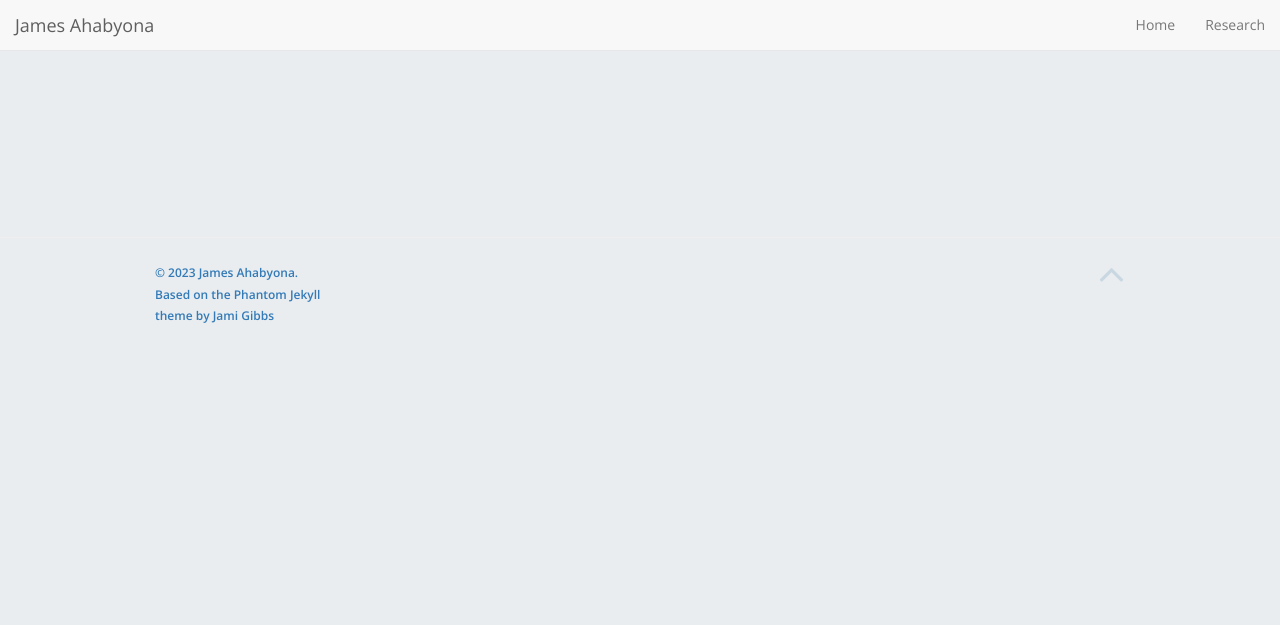
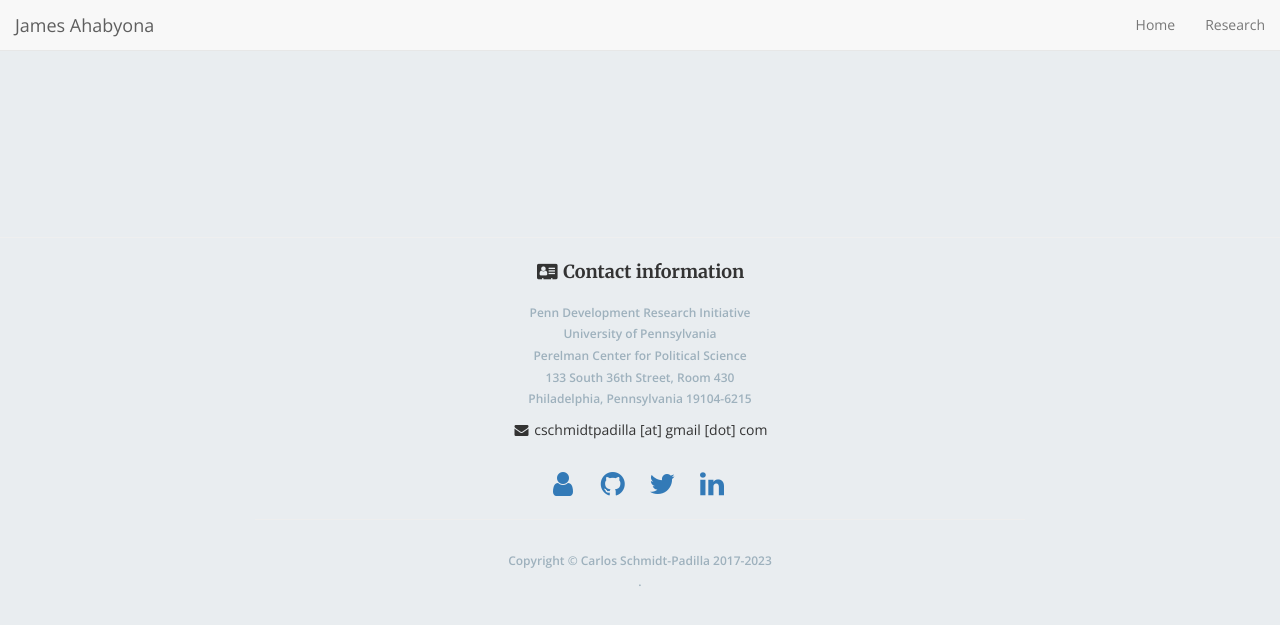
Before and after one commit to mariaelenaguer/mariaelenaguer.github.io, a Jekyll site: the page built from index.html, in a window 1280 px wide and 900 px high, scrolled down 1731 px. Shown: the top 625 px of the window. Built offline with Jekyll 4.4.1, drawn with Linux system fonts in a browser that asks for light colours; nearby versions of some CDN libraries; the list of posts is cut into pages by our own code.

Commit message:
Update footer.html

```diff
--- a/_includes/footer.html
+++ b/_includes/footer.html
@@ -1,7 +1,60 @@
 
+
+</footer>
 <footer class="site-footer">
       <div class="container">
         <div class="row">
+               <div class="col-md-2"></div>
+      <div class="col-md-8 text-center">
+
+        <h4><strong><i class="fa fa-address-card fa-fw"></i>  Contact information</strong>
+        </h4>
+
+        <p>
+
+          Penn Development Research Initiative<br>
+
+          University of Pennsylvania<br>
+
+          Perelman Center for Political Science<br>
+
+          133 South 36th Street, Room 430<br>
+
+          Philadelphia, Pennsylvania 19104-6215<br>
+
+        </p>
+
+        <ul class="list-unstyled">
+          <li><i class="fa fa-envelope fa-fw"></i> cschmidtpadilla [at] gmail [dot] com
+          </li>
+        </ul>
+
+        <br>
+
+        <ul class="list-inline">
+          <li>
+            <a id="icon" href="https://www.dropbox.com/s/r8nvtd9nx42w8zr/schmidtpadilla_carlos_cv.pdf?raw=1" target="_blank"><i class="fa fa-user fa-fw fa-2x"></i></a>
+          </li>
+          <li>
+            <a id="icon" href="https://github.com/cschmidtpadilla" target="_blank"><i class="fa fa-github fa-fw fa-2x"></i></a>
+          </li>
+          <li>
+            <a id="icon" href="https://twitter.com/cschmidtpadilla" target="_blank"><i class="fa fa-twitter fa-fw fa-2x"></i></a>
+          </li>
+          <li>
+            <a id="icon" href="https://www.linkedin.com/in/cschmidtpadilla" target="_blank"><i class="fa fa-linkedin fa-fw fa-2x"></i></a>
+          </li>
+        </ul>
+
+        <hr>
+
+        <p class="text-muted">Copyright © Carlos Schmidt-Padilla 2017-2023<br>.</p>
+
+      </div>
+      <div class="col-md-2"></div>
+
+    </div>
+  </div>
 
           <div class="col-xs-12 col-md-2 col-md-offset-1">
             <p class="text-muted text-left "><a href="{{ site.url }}">{{ site.footer_text }}</a></p>
```
